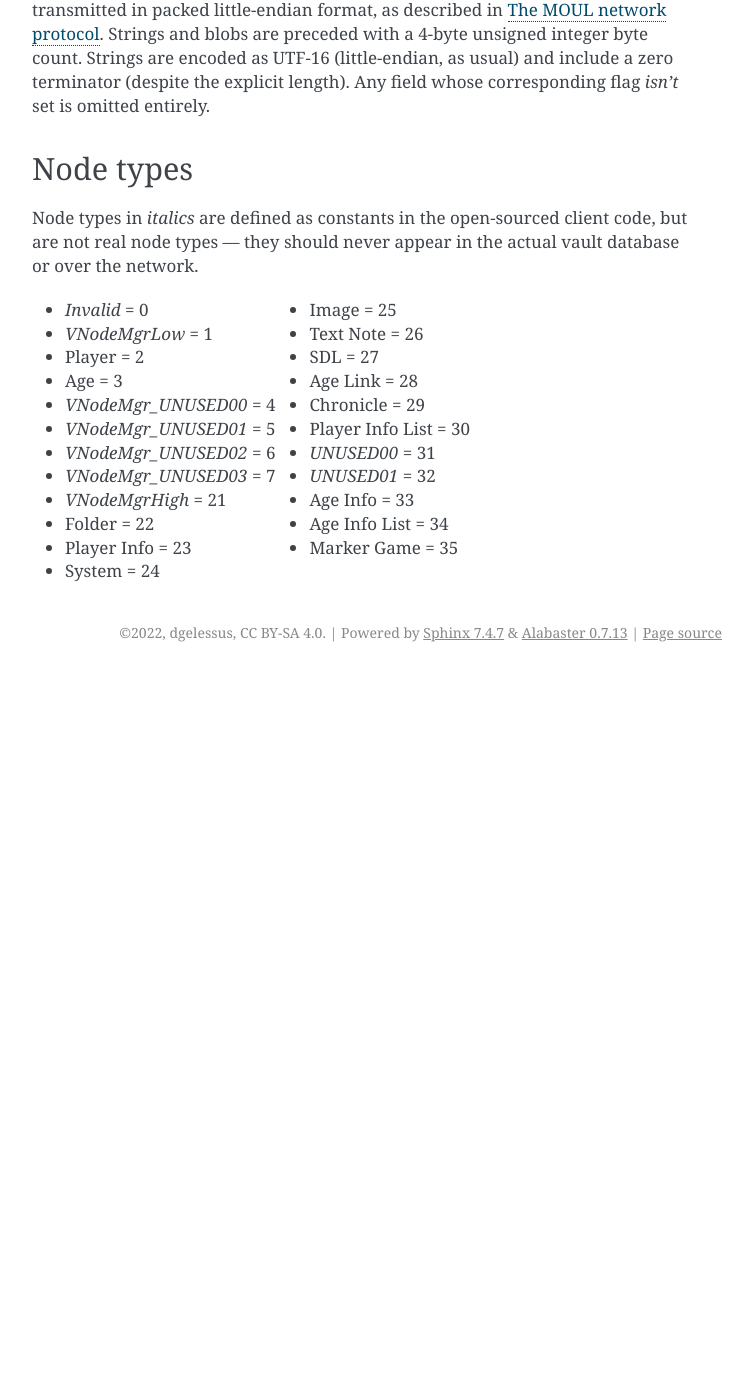
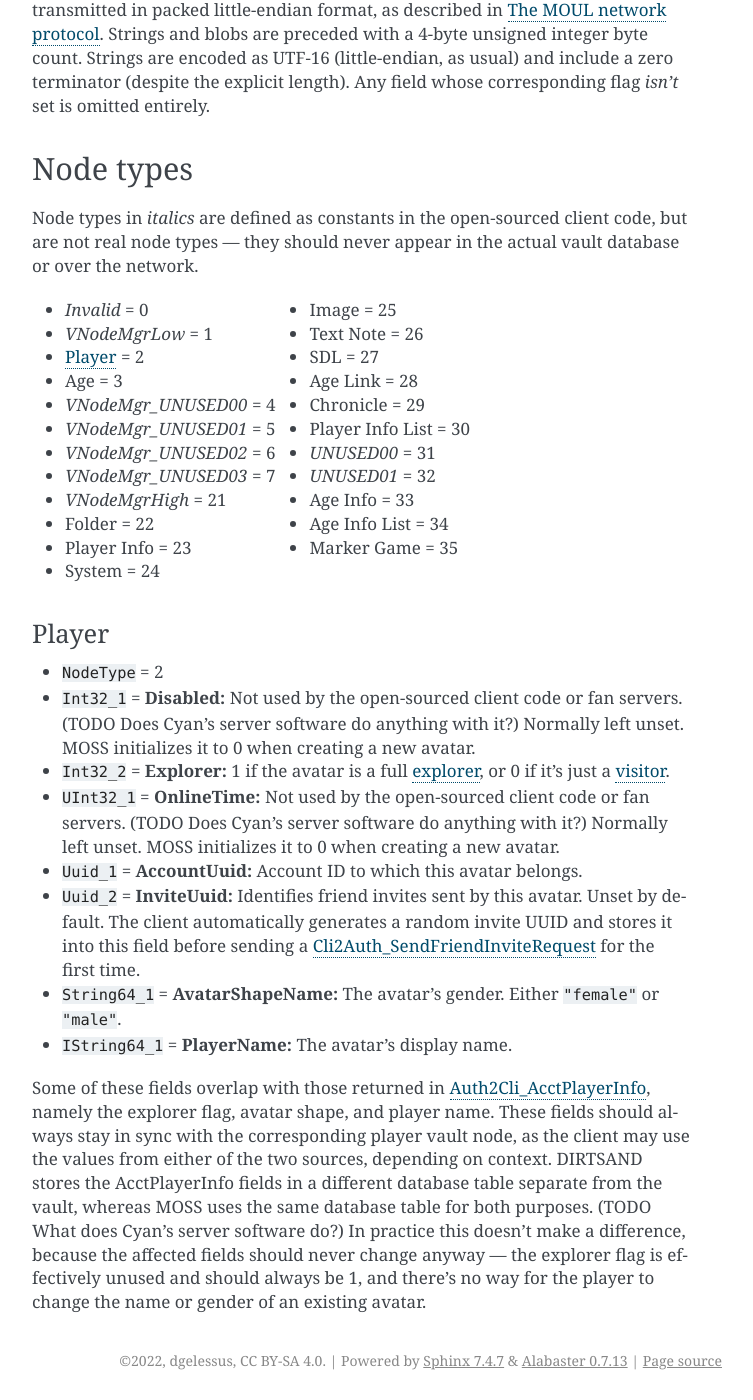
Before and after one commit to dgelessus/NAGUS, a Sphinx documentation site: the page built from docs/uru/vault.rst, in a window 1280 px wide and 1400 px high, scrolled down 2413 px. Shown: the whole window, without its empty margins (388-1141 px from the left). Built offline with Sphinx 7.4.7, drawn with Linux system fonts in a browser that asks for light colours; before the commit the page ends 3085 px from its top, so only the background shows below that.

Commit message:
Document structure of Player vault nodes

```diff
--- a/docs/uru/vault.rst
+++ b/docs/uru/vault.rst
@@ -155,7 +155,7 @@ they should never appear in the actual vault database or over the network.
 
    * *Invalid* = 0
    * *VNodeMgrLow* = 1
-   * Player = 2
+   * :ref:`Player <vault_node_player>` = 2
    * Age = 3
    * *VNodeMgr_UNUSED00* = 4
    * *VNodeMgr_UNUSED01* = 5
@@ -197,3 +197,44 @@ they should never appear in the actual vault database or over the network.
    33,Age Info,AgeSequenceNumber,IsPublic,AgeLanguage,AgeId,AgeCzarId,AgeInfoFlags,AgeInstanceGuid,ParentAgeInstanceGuid,,AgeFilename,AgeInstanceName,AgeUserDefinedName,,AgeDescription,,
    34,Age Info List,folderType,,,,,,,,folderName,,,,,,,
    35,Marker Game,,,,,,,GameGuid,,,,,,,GameName,Reward (H'uru),MarkerData (H'uru)
+
+.. _vault_node_player:
+
+Player
+^^^^^^
+
+* ``NodeType`` = 2
+* ``Int32_1`` = **Disabled:** Not used by the open-sourced client code or fan servers.
+  (TODO Does Cyan's server software do anything with it?)
+  Normally left unset.
+  MOSS initializes it to 0 when creating a new avatar.
+* ``Int32_2`` = **Explorer:**
+  1 if the avatar is a full :ref:`explorer <explorer>`,
+  or 0 if it's just a :ref:`visitor <visitor>`.
+* ``UInt32_1`` = **OnlineTime:** Not used by the open-sourced client code or fan servers.
+  (TODO Does Cyan's server software do anything with it?)
+  Normally left unset.
+  MOSS initializes it to 0 when creating a new avatar.
+* ``Uuid_1`` = **AccountUuid:** Account ID to which this avatar belongs.
+* ``Uuid_2`` = **InviteUuid:** Identifies friend invites sent by this avatar.
+  Unset by default.
+  The client automatically generates a random invite UUID and stores it into this field
+  before sending a :ref:`cli2auth_send_friend_invite_request` for the first time.
+* ``String64_1`` = **AvatarShapeName:**
+  The avatar's gender.
+  Either ``"female"`` or ``"male"``.
+* ``IString64_1`` = **PlayerName:**
+  The avatar's display name.
+
+Some of these fields overlap with those returned in :ref:`auth2cli_acct_player_info`,
+namely the explorer flag, avatar shape, and player name.
+These fields should always stay in sync with the corresponding player vault node,
+as the client may use the values from either of the two sources,
+depending on context.
+DIRTSAND stores the AcctPlayerInfo fields in a different database table separate from the vault,
+whereas MOSS uses the same database table for both purposes.
+(TODO What does Cyan's server software do?)
+In practice this doesn't make a difference,
+because the affected fields should never change anyway ---
+the explorer flag is effectively unused and should always be 1,
+and there's no way for the player to change the name or gender of an existing avatar.
```
